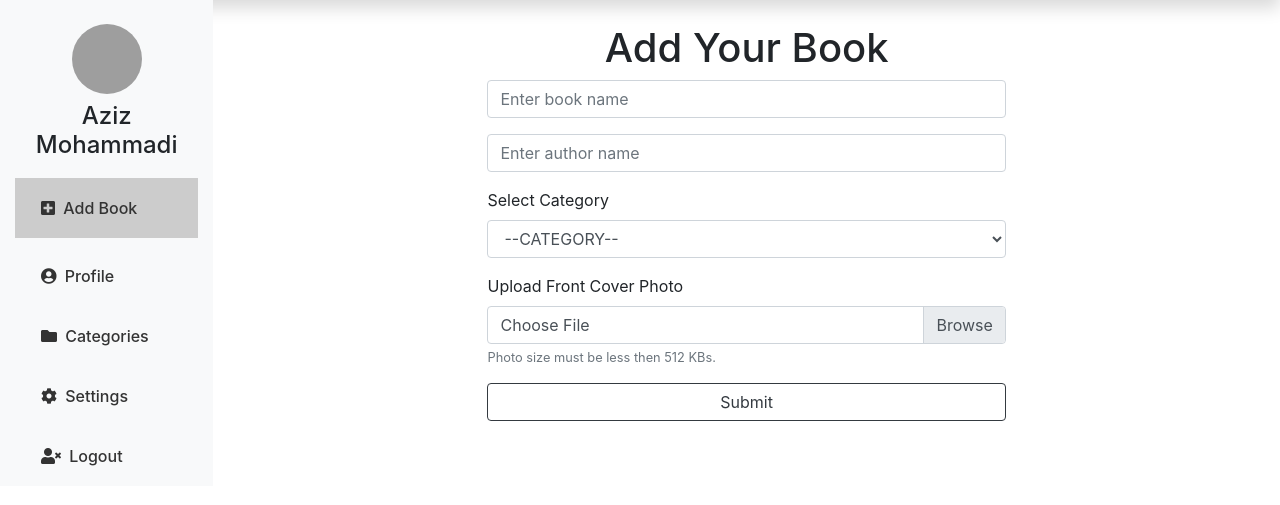
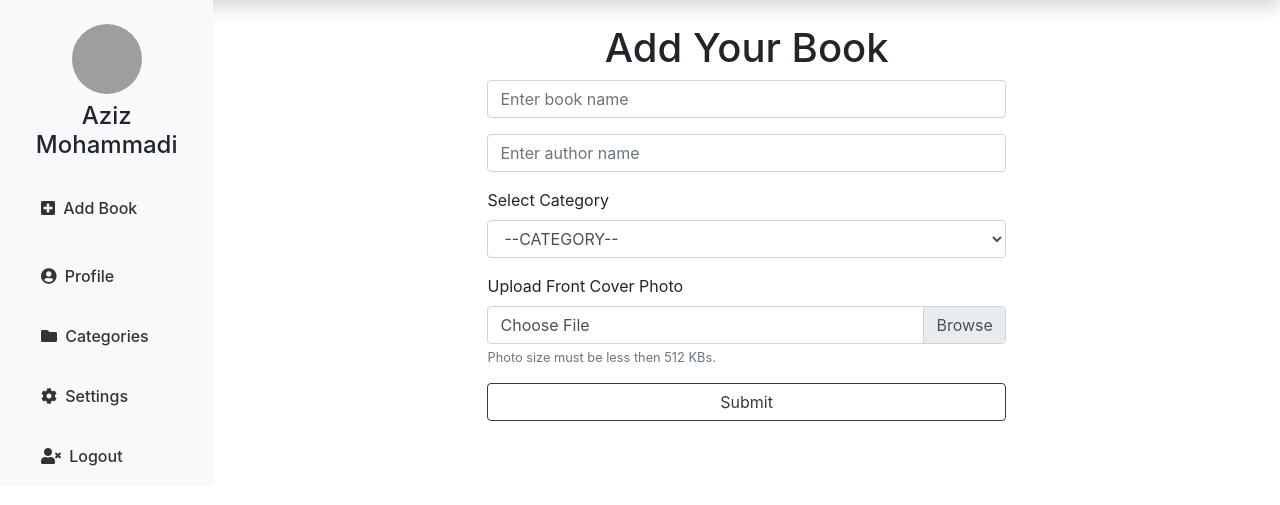
Before and after one commit to faridmumtaz/booksXchange, a PHP site: page /user/addbook.php in a window 1280 px wide. Shown: the part 72-577 px from the top of the page. Run offline with PHP 8.4, Linux system fonts and the light colour scheme; some libraries are stand-ins or nearby versions; grey boxes are pictures that could not be loaded.

Commit message:
latest changes

```diff
--- a/books.php
+++ b/books.php
@@ -13,7 +13,6 @@
     <title>booksXchange</title>
   </head>
   <body>
-
         <!-- Navbar -->
         <nav class="navbar navbar-expand-md navbar-dark fixed-top py-3 main-navbar" id="main-navbar">
             <div class="container">
--- a/user/profile.php
+++ b/user/profile.php
@@ -21,7 +21,7 @@
         if (move_uploaded_file($_FILES['profile']['tmp_name'], $_SESSION['user_login'].'/'.$_FILES['profile']['name'])) {
             $image =  $_SESSION['user_login'].'/'.$_FILES['profile']['name'];
             $edit = mysqli_query($con, "UPDATE user SET firstname='$firstName', lastname='$lastName', mobile_no='$mobileNo', addr='$address', profile_photo='$image' WHERE user_id= " .$_SESSION['user_login']);
-            header('location:profile.php');
+            header('location:index.php');
         }
     }
 ?>
@@ -91,7 +91,7 @@
 						<label for="phoneno">Phone NO</label>
 						<input type="text" class="form-control" name="mobileno" id="phoneno" value="<?php echo $result['mobile_no']; ?>">
 						<label for="address">Address</label>
-						<textarea name="address" id="address" class="form-control mb-3"><?php echo $result['addr'] ?></textarea>
+						<textarea name="address" id="address" class="form-control mb-3"><?php echo $result['addr']; ?></textarea>
 					</div>
 				</div>
 
--- a/user/sidebar.php
+++ b/user/sidebar.php
@@ -8,11 +8,12 @@
               </div>
               <h4 class="text-center mt-2">Aziz Mohammadi</h4>
               <ul class="nav flex-column sidebar-nav smooth-scroll">
-                <li class="nat-item mt-2" style="background-color: #ccc">
+                <li class="nat-item mt-2">
                   <a href="addbook.php" class="nav-link">
                     <i class="fas fa-plus-square"></i> Add Book
                   </a>
                 </li>
+
                 <li class="nav-item mt-2">
                   <a class="nav-link active" href="profile.php">
                       <i class="fas fa-user-circle"></i> Profile</a>
```
